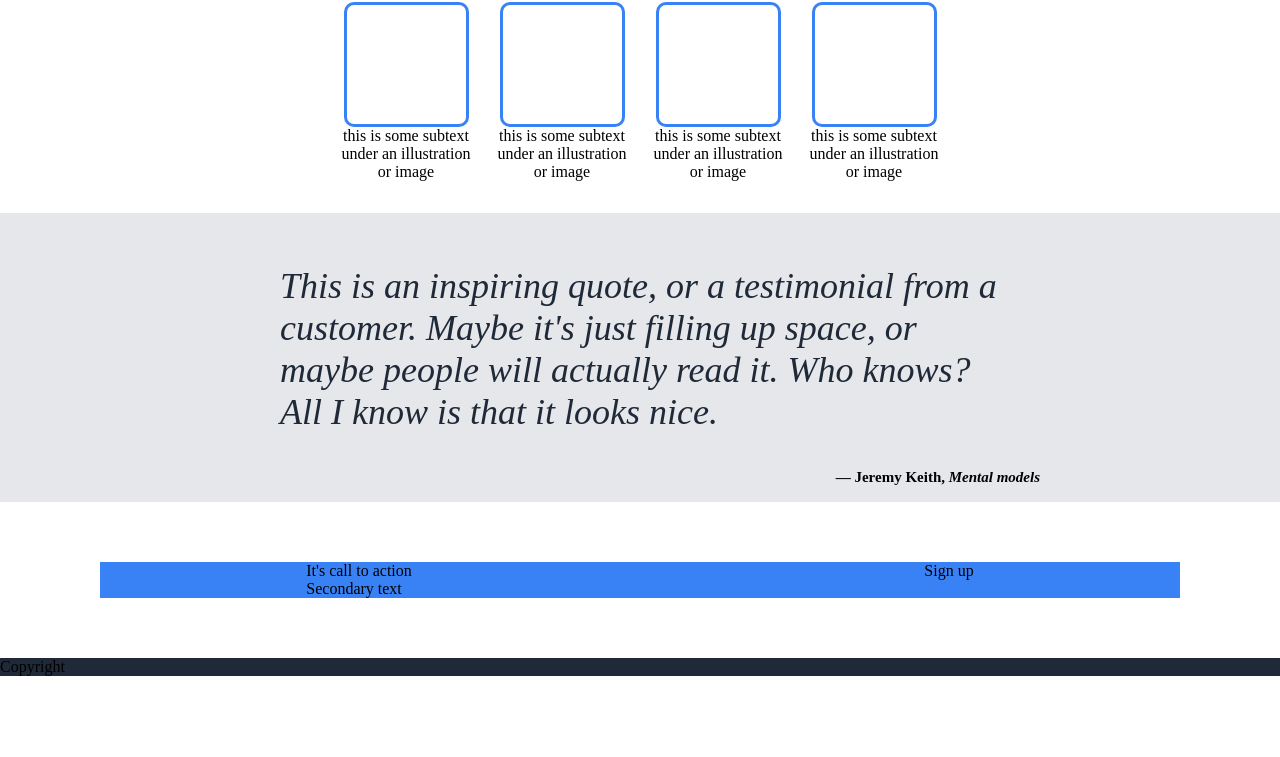
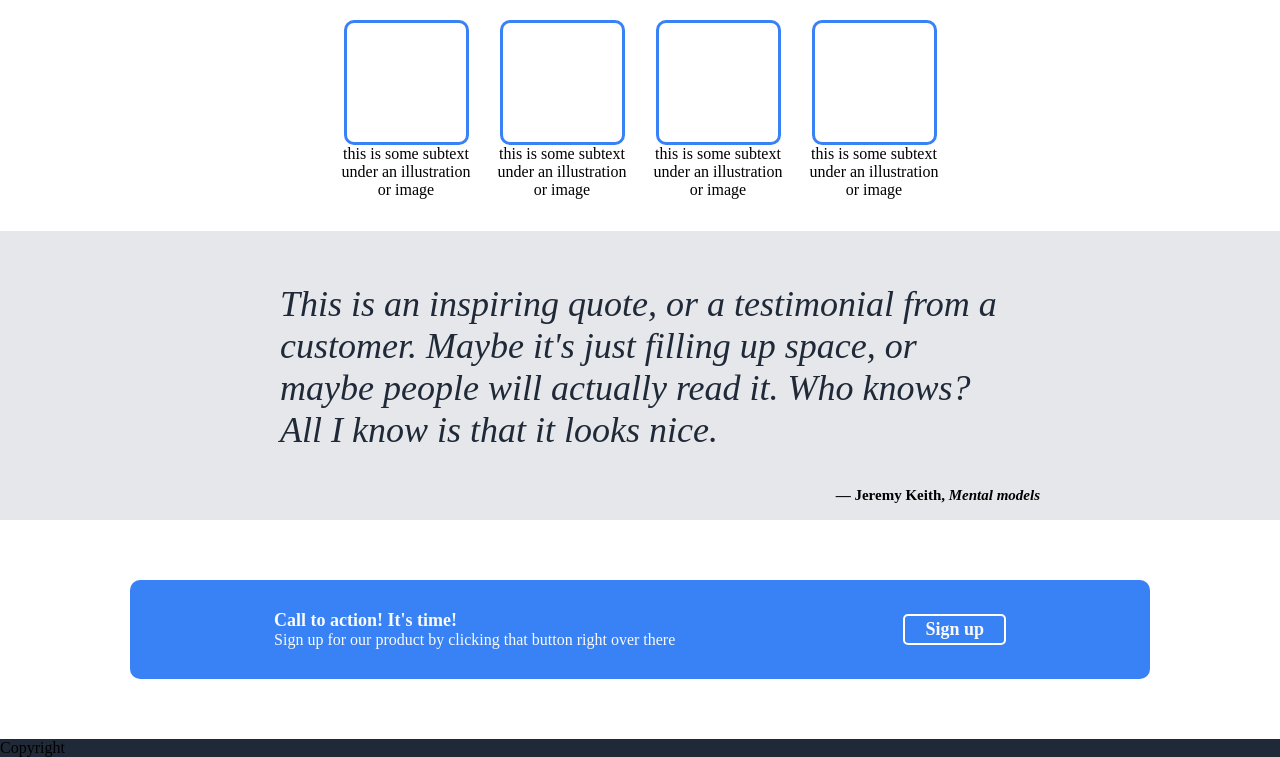
Before and after one commit to theSirD/odin-landing-page, a plain HTML site: page index.html in a window 1280 px wide. Shown: the part 464-1221 px from the top of the page. Before the commit the page ends 1140 px from the top, so only its background shows below. Drawn offline with Linux system fonts and the light colour scheme.

Commit message:
Complete forth section and make minor changes

```diff
--- a/index.html
+++ b/index.html
@@ -60,8 +60,8 @@
     <div class="forth">
         <div class="form">
             <div class="forth-text">
-                <p>It's call to action</p>
-                Secondary text
+                <div class="forth-main-text">Call to action! It's time!</div>
+                <div class="forth-secondary-text">Sign up for our product by clicking that button right over there</div>
             </div>
             <div class="button">Sign up</div>
         </div>
--- a/style.css
+++ b/style.css
@@ -67,6 +67,7 @@ body > div {
 }
 
 .nav {
+    padding-top: 18px;
     display: flex;
     justify-content: space-around;
 }
@@ -78,6 +79,10 @@ ul {
     padding: 0;
     display: flex;
     gap: 20px;
+}
+
+li {
+    font-size: 16px;
 }
 
 .hero {
@@ -159,18 +164,35 @@ figcaption {
     margin: 60px 0;
     display: flex;
     justify-content: center;
-
+    align-items: center;
 }
 
 .form {
     background-color: #3882F6;
+    border-radius: 10px;
     display: flex;
+    flex-basis: 75%;
     justify-content: space-around;
-    gap: 100px;
-    width: 100%;
-    margin: 0 100px;
+    align-items: center;
+    padding: 30px 30px;
 }
 
-p {
-    margin: 0;
+.forth-text, .button {
+    color: #F9FAF8;
+    font-size: 18px;
 }
+
+.forth-main-text {
+    font-weight: bold;
+}
+
+.forth-secondary-text {
+    font-size: 16px;
+}
+
+.forth .button {
+    border: 2px white solid;
+    border-radius: 5px;
+    padding: 3px 20px;
+    font-weight: bold;
+}
```
